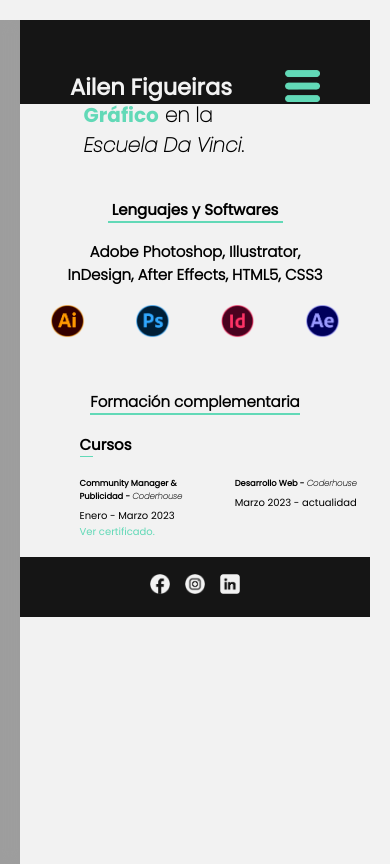
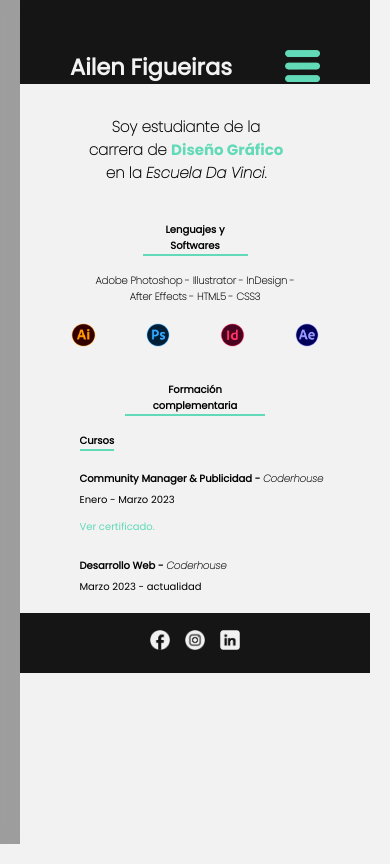
Before and after one commit to ailenfigueiras7/ailen-39385, a website: page pages/formacion.html in a window 390 px wide. Drawn offline with Linux system fonts and the light colour scheme.

Commit message:
se trabajn aspectos responsive

```diff
--- a/pages/formacion.html
+++ b/pages/formacion.html
@@ -28,7 +28,7 @@
         </nav>
     </header>
 
-    <main>
+    <main class="contenedor-main">
         <div class="formacion">
             <div class="formacion-contenido">
                 <h2>Soy estudiante de la carrera de <span class="color">Diseño Gráfico</span> en la <span class="italic">Escuela Da Vinci</span>.</h2>
@@ -39,8 +39,8 @@
 
         <section class="lenguajes-softwares">
             <div>
-                <h3 class="lenguajes-softwares-subrayado">Lenguajes y Softwares</h3>
-                <h4>Adobe Photoshop, Illustrator, InDesign, After Effects, HTML5, CSS3</h4>
+                <h3>Lenguajes y Softwares</h3>
+                <h4>Adobe Photoshop - Illustrator - InDesign - After Effects - HTML5 - CSS3</h4>
             </div>
 
             <div class="imagenes-softwares">
@@ -52,10 +52,10 @@
         </section>
 
         <section class="formacion-complementaria">
-            <h3 class="formacion-complementaria-subrayado">Formación complementaria</h3>
+            <h3>Formación complementaria</h3>
 
             <div class="formacion-cursos">
-                <h4 class="formacion-complementaria-subrayado">Cursos</h4>
+                <h4>Cursos</h4>
                 <div class="cursos-com">
                     <h5>Community Manager & Publicidad - <span class="italic">Coderhouse</span></h5>
                     <p>Enero - Marzo 2023</p>
--- a/scss/style.scss
+++ b/scss/style.scss
@@ -98,7 +98,7 @@ header {
         }
     }
 
-    @media screen and (max-width: 1440px) {
+    @media screen and (max-width: 1024px) {
         .navbar {
             padding: 0;
 
@@ -156,7 +156,6 @@ header {
     color: #F2F2F2;
     font-size: 2rem;
     font-family: poppinslight;
-    margin-top: 5px;
 
     h2 {
         color: #7C7C7C;
@@ -242,7 +241,6 @@ header {
     }
 
     /* Inicio - Index  Responsive */
-    @media (max-width: 1440px) {}
 
     @media (max-width: 1024px) {
         .inicio-div {
@@ -306,6 +304,7 @@ header {
         h4 {
             font-size: 20px;
         }
+
         @keyframes maquina {
             from {
                 width: 0;
@@ -319,6 +318,12 @@ header {
 
         h5 a {
             font-size: 10px;
+        }
+    }
+
+    @media (max-width: 375px) {
+        .inicio-div {
+            margin-left: 10%;
         }
     }
 }
@@ -465,6 +470,28 @@ header {
             p {
                 font-size: 12px;
                 margin-top: 0;
+            }
+        }
+    }
+}
+
+@media (max-width: 375px) {
+    .sobre-mi {
+        .informacion {
+            h2 {
+                font-size: 15px;
+            }
+
+            h3 {
+                font-size: 11px;
+            }
+
+            p {
+                font-size: 10px;
+            }
+
+            a {
+                font-size: 10px;
             }
         }
     }
@@ -629,6 +656,26 @@ header {
     }
 }
 
+@media (max-width: 375px) {
+    .me-dedico {
+        h2 {
+            font-size: 15px;
+        }
+
+        div {
+            div {
+                h3 {
+                    font-size: 11px;
+                }
+
+                p {
+                    font-size: 10px;
+                }
+            }
+        }
+    }
+}
+
 /* Diseño y creatividad - Index */
 .diseño-creatividad {
     display: flex;
@@ -663,13 +710,12 @@ header {
             line-height: 1;
         }
     }
-}
-
-/* Formación */
-.formacion {
-    display: grid;
-    grid-template-columns: repeat(2, 1fr);
-    grid-gap: 20px;
+
+    @media (max-width: 375px) {
+        h2 {
+            font-size: 15px;
+        }
+    }
 }
 
 /* Formulario página principal */
@@ -960,6 +1006,9 @@ header {
 }
 
 /* Formación - HTML 2 */
+.contenedor-main {
+    padding-top: 100px;
+
     .formacion {
         display: grid;
         grid-template-columns: 1fr 1fr;
@@ -970,8 +1019,8 @@ header {
         background-repeat: no-repeat;
         background-position: center;
         padding: 20px;
-    margin-top: 20px;
         margin-left: 30%;
+        margin-top: 90px;
 
         .formacion-contenido {
             grid-column: 1;
@@ -1001,73 +1050,24 @@ header {
             max-width: 350px;
             margin-left: -30%;
         }
-
-    @media (max-width: 1024px) {
-        .formacion-contenido {
-            width: 100%;
-            margin: left;
-            margin-left: -60%;
-
-            h2 {
-                font-size: 30px;
-            }
-        }
-    }
-
-    @media (max-width: 768px) {
-        .formacion-contenido {
-            width: 100%;
-            margin: left;
-            margin-left: -60%;
-
-            h2 {
-                font-size: 20px;
-            }
-        }
-    }
-}
-
-@media (max-width: 425px) {
-    .formacion {
-        background: none;
-        grid-template-columns: 1fr;
-
-        .formacion-contenido {
-            h2 {
-                grid-column: 1;
-                width: 100%;
-                margin-left: 30%;
-            }
-        }
-
-        .imagen-html {
-            display: none;
-        }
-    }
     }
 
     .lenguajes-softwares {
         div {
             h3 {
+                width: 20%;
                 text-align: center;
-            font-size: 40px;
+                font-size: 30px;
                 margin: 5% auto;
-
-            &.lenguajes-softwares-subrayado {
                 border-bottom: 2px solid #62D9B7;
-                width: 27%;
-                margin: auto;
-                margin-bottom: 5%;
-                margin-top: 5%;
-            }
             }
 
             h4 {
-            width: 40%;
+                font-family: poppinsthing;
+                width: 30%;
                 height: auto;
                 text-align: center;
-            font-size: 35px;
-            font-family: poppinslight;
+                font-size: 25px;
                 margin: auto;
                 margin-bottom: 5%;
             }
@@ -1081,75 +1081,8 @@ header {
             margin-bottom: 5%;
 
             img {
-            width: 6%;
-            height: auto;
-        }
-    }
-
-    @media (max-width: 2560px) {
-        .imagenes-softwares img {
                 width: 4%;
-        }
-    }
-
-    @media (max-width: 1440px) {
-        div {
-            h3 {
-                font-size: 30px;
-            }
-
-            h4 {
-                font-size: 30px;
-            }
-        }
-
-        .imagenes-softwares img {
-            width: 6%;
-        }
-    }
-
-    @media (max-width: 1024px) {
-        div {
-            h3 {
-                font-size: 20px;
-            }
-
-            h4 {
-                font-size: 20px;
-            }
-        }
-    }
-
-    @media (max-width: 1024px) {
-        div {
-            h3 {
-                font-size: 15px;
-            }
-
-            h4 {
-                font-size: 15px;
-            }
-        }
-    }
-
-    @media (max-width: 425px) {
-        div {
-            h3 {
-                font-size: 15px;
-
-                &.lenguajes-softwares-subrayado {
-                    width: 50%;
-                }
-            }
-
-            h4 {
-                font-size: 15px;
-                width: 80%;
-            }
-        }
-
-        .imagenes-softwares img {
-            width: 10%;
+                height: auto;
             }
         }
     }
@@ -1158,17 +1091,13 @@ header {
         margin-bottom: 5%;
 
         h3 {
+            width: 25%;
             display: flex;
             justify-content: center;
             text-align: center;
-        font-size: 40px;
+            font-size: 30px;
             margin: 5% auto;
-        font-family: poppinslight;
-
-        &.formacion-complementaria-subrayado {
             border-bottom: 2px solid #62D9B7;
-            width: 35%;
-        }
         }
 
         .formacion-cursos {
@@ -1179,12 +1108,10 @@ header {
             margin-left: 17%;
 
             h4 {
+                width: 13%;
+                font-size: 25px;
                 text-align: left;
-
-            &.formacion-complementaria-subrayado {
-                border-bottom: 1.5px solid #62D9B7;
-                width: 10%;
-            }
+                border-bottom: 2px solid #62D9B7;
             }
 
             .cursos-com {
@@ -1196,6 +1123,10 @@ header {
                     span.italic {
                         font-family: poppinsitalic;
                     }
+                }
+
+                p {
+                    font-size: 15px;
                 }
 
                 a {
@@ -1214,81 +1145,241 @@ header {
 
                 h5 {
                     margin-bottom: 5px;
-
                     span.italic {
                         font-family: poppinsitalic;
                     }
                 }
-        }
-    }
-
-    @media (max-width: 2560px) {
-        .formacion-cursos {
-            font-size: 35px;
-
-            h4 {
-                font-size: 30px;
-            }
-
-            .cursos-com {
-                a {
-                    font-size: 25px;
+
+                p {
+                    font-size: 15px;
+                }
             }
         }
     }
 }
 
 @media (max-width: 1440px) {
-        h3 {
-            font-size: 30px;
-        }
-
-        .formacion-cursos {
+    .contenedor-main{
+        .lenguajes-softwares {
+            div {
+                h3 {
                     font-size: 20px;
+                    width: 18%;
+                }
 
                 h4 {
                     font-size: 20px;
-            }
-
-            .cursos-com {
-                a {
-                    font-size: 15px;
+                    width: 30%;
+                }
+            }
+        }
+
+        .formacion-complementaria{
+            h3{
+                font-size: 20px;
+                width: 22%;
+            }
+
+            .formacion-cursos{
+                h4{
+                    font-size: 18px;
+                    width: 12%;
+                }
             }
         }
     }
 }
 
 @media (max-width: 1024px) {
-        h3 {
+    .contenedor-main {
+        padding-top: 45px;
+
+        .formacion {
+            .formacion-contenido {
+                width: 100%;
+                margin: left;
+                margin-left: -60%;
+
+                h2 {
+                    font-size: 30px;
+                }
+            }
+        }
+
+        .lenguajes-softwares{
+            div {
+                h3 {
+                    font-size: 15px;
+                    width: 18%;
+                }
+
+                h4 {
+                    font-size: 15px;
+                    width: 30%;
+                }
+            }
+
+            .imagenes-softwares img{
+                width: 5%;
+                height: auto;
+            }
+        }
+
+        .formacion-complementaria{
+            h3{
+                font-size: 15px;
+                width: 22%;
+            }
+
+            .formacion-cursos{
+                h4{
+                    font-size: 15px;
+                    width: 12%;
+                }
+                .cursos-com{
+                    h5{
+                        font-size: 13px;
+                    }
+                }
+                .cursos-des{
+                    h5{
+                        font-size: 13px;
+                    }
+                }
+            }
+        }
+    }
+}
+
+@media (max-width: 768px) {
+    .contenedor-main {
+        padding-top: 30px;
+        .formacion {
+            .formacion-contenido {
+                width: 100%;
+                margin: left;
+                margin-left: -60%;
+
+                h2 {
                     font-size: 20px;
                 }
             }
+        }
+
+        .lenguajes-softwares{
+            div {
+                h3 {
+                    font-size: 15px;
+                    width: 25%;
+                }
+
+                h4 {
+                    font-size: 15px;
+                    width: 45%;
+                }
+            }
+        }
+
+        .formacion-complementaria{
+            h3{
+                font-size: 15px;
+                width: 32%;
+            }
+
+            .formacion-cursos{
+                h4{
+                    font-size: 15px;
+                    width: 20%;
+                }
+            }
+        }
+    }
+}
 
 @media (max-width: 425px) {
-        h3 {
-            font-size: 15px;
-            margin-top: 15%;
-
-            &.formacion-complementaria-subrayado {
+    .contenedor-main {
+        padding-top: 5px;
+        .formacion {
+            background: none;
+            grid-template-columns: 1fr;
+            text-align: center;
+
+            .formacion-contenido {
+                h2 {
+                    grid-column: 1;
+                    width: 100%;
+                    margin-left: 30%;
+                    font-size: 15px;
+                }
+            }
+
+            .imagen-html {
+                display: none;
+            }
+        }
+
+        .lenguajes-softwares{
+            div {
+                h3 {
+                    font-size: 10px;
+                    width: 30%;
+                }
+
+                h4 {
+                    font-size: 10px;
                     width: 60%;
                 }
             }
 
-        .formacion-cursos {
+            .imagenes-softwares img{
+                width: 7%;
+                height: auto;
+            }
+        }
+
+        .formacion-complementaria{
+            margin-top: 10%;
+
+            h3{
                 font-size: 10px;
-
-            h4 {
-                font-size: 15px;
-            }
-
-            .cursos-com {
-                a {
+                width: 40%;
+            }
+
+            .formacion-cursos{
+                display: flex;
+                flex-direction: column;
+                align-items: left;
+
+                h4{
                     font-size: 10px;
-                }
-            }
-        }
-    }
-}
+                    width: 12%;
+                    text-align: left;
+                }
+
+                .cursos-com{
+                    h5{
+                        font-size: 10px;
+                    }
+                    p{
+                        font-size: 10px;
+                    }
+                    a{
+                        font-size: 10px;
+                    }
+                }
+                .cursos-des{
+                    h5{
+                        font-size: 10px;
+                    }
+                    p{
+                        font-size: 10px;
+                    }
+                }
+            }
+        }
+    }
+}
+
 
 /* Portfolio */
 .mis-trabajos {
```
Also changed, not shown: css/style.css. Lines whose indentation alone changed are shown as unchanged.
